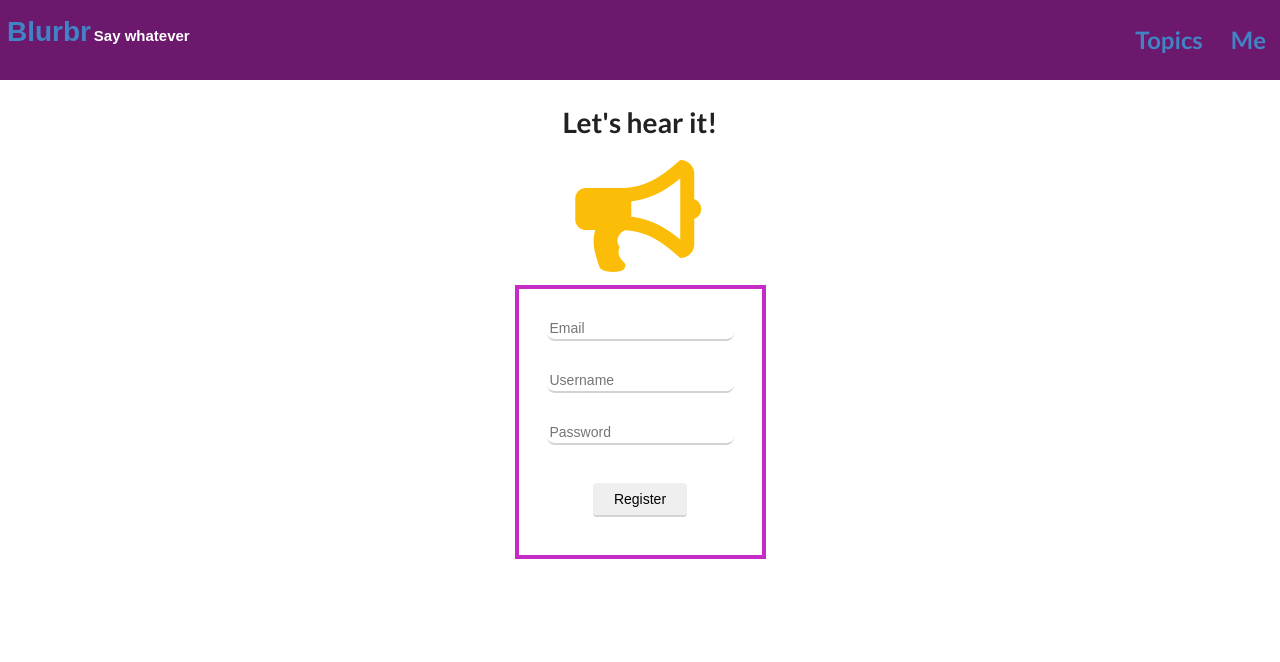
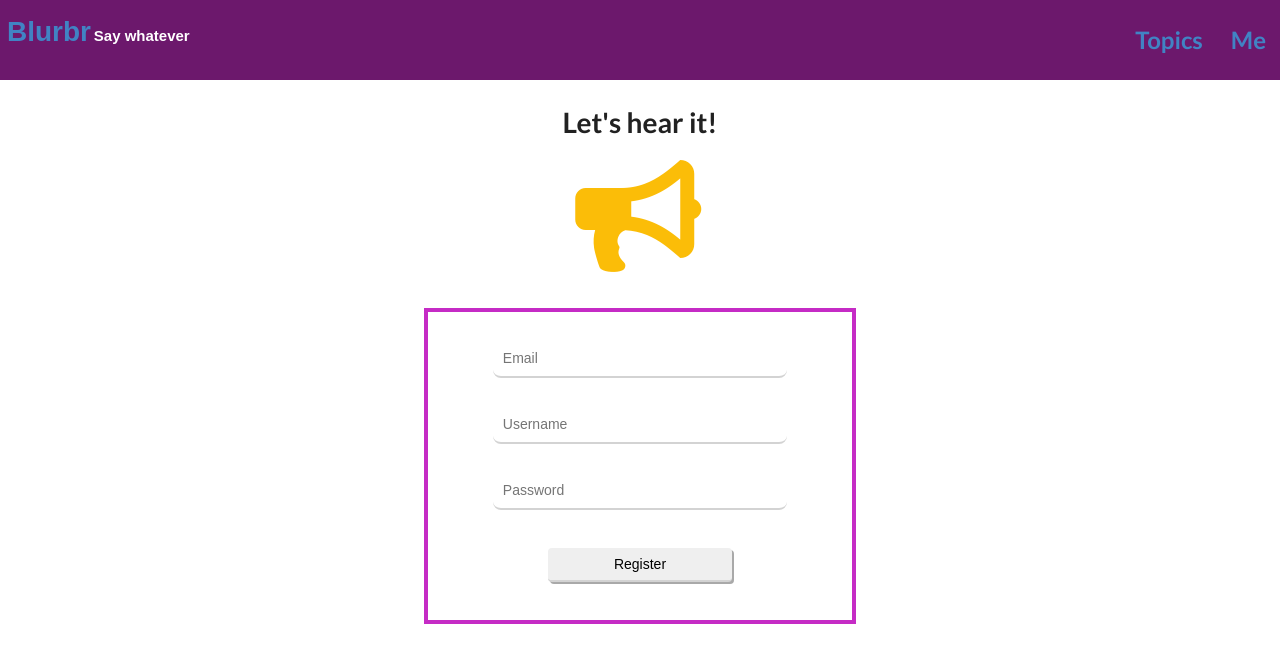
Before and after one commit to msiegrist92/blurbr_client, a Next.js app: page /register in a window 1280 px wide. Shown: the top 662 px of the page. Built offline with nearby package versions, Linux system fonts and the light colour scheme.

Commit message:
modal refactored - modal class changed - can now click through modal - toggle modal defined in parent component and passed as prop - modal ready for testing for 3 use cases

```diff
--- a/components/Modal.js
+++ b/components/Modal.js
@@ -1,22 +1,23 @@
 import React, {useEffect, useState, useLayoutEffect} from 'react';
-
+import {animateToggleDisplayFirst} from '../lib/utils/animationHandler';
 const Modal = ({children, show, toggle}) => {
 
-  let modal_class = '';
-
-  if(show){
-    modal_class = 'show_modal'
-  } else {
-    modal_class = 'hide_modal'
+  if (show){
+    const modal = document.querySelector('.modal');
+    modal.classList.add('show_modal');
   }
 
 
+
   return (
-      <div className={modal_class + " modal"}>
+      <div className='modal'>
         {children}
         <button
           className='big_button pos_right'
-          onClick={(e) => toggle(e, show)}>
+          onClick={(e) => {
+            e.preventDefault()
+            document.querySelector('.modal').classList.remove('show_modal')
+            toggle(e, show)}}>
           Hide
         </button>
       </div>
--- a/components/forms/RegisterUser.js
+++ b/components/forms/RegisterUser.js
@@ -1,7 +1,7 @@
 import React, {useState} from 'react';
 import axios from 'axios';
 
-const RegisterUser = () => {
+const RegisterUser = ({toggle, show}) => {
 
   const [email, setEmail] = React.useState('');
   const [username, setUsername] = React.useState('');
@@ -22,6 +22,8 @@ const RegisterUser = () => {
       //on success redirect user to customize with signature and avatar
       if(res.status === 201){
         setStatus('Register successful!')
+        toggleModal(e, show)
+
       }
       sessionStorage.setItem('token', res.data.token);
       window.location.href = ('/topics');
@@ -30,15 +32,16 @@ const RegisterUser = () => {
     })
   }
 
+  //we want modal to pop up with a welcome message when new user registers
 
   return (
-    <div className='center_cont'>
+    <div className='container'>
       <form
-        className='register_form'
+        className='register_form center_cont'
         onSubmit={(e) => {registerUser(e)}}>
 
         <input
-          className='text_focus'
+          className='text_focus center_cont'
           placeholder='Email'
           required id="email" type='text'
           value={email} name='email'
@@ -47,7 +50,7 @@ const RegisterUser = () => {
 
 
         <input
-          className='text_focus'
+          className='text_focus center_cont'
           placeholder="Username"
           required id="username" type='text'
           value={username}
@@ -56,7 +59,7 @@ const RegisterUser = () => {
 
 
         <input
-          className='text_focus'
+          className='text_focus center_cont'
           placeholder='Password'
           required id="password" type='password'
           value={password}
--- a/lib/utils/animationHandler.js
+++ b/lib/utils/animationHandler.js
@@ -16,8 +16,15 @@ const animateToggleDisplayTimeOut = (element, classOut, classIn, length, display
   }, length)
 }
 
+const animateToggleDisplayFirst = (element, classOut, classIn, display) => {
+  element.style.display = display;
+  element.classList.remove(classOut);
+  element.classList.add(classIn);
+}
+
 
 export {
   animateToggle,
-  animateToggleDisplayTimeOut
+  animateToggleDisplayTimeOut,
+  animateToggleDisplayFirst
 }
--- a/pages/register.js
+++ b/pages/register.js
@@ -3,18 +3,37 @@ import React, { useState } from 'react';
 
 import RegisterUser from '../components/forms/RegisterUser';
 import Header from '../components/Header';
+import Modal from '../components/Modal';
 
 const Register = () => {
+
+  const [modal, setModal] = useState(false)
+
+  const toggleModal = (e, modal) => {
+    if(modal){
+      setModal(false);
+    } else {
+      setModal(true);
+    }
+  }
 
   return (
     <div>
       <Header />
+      <Modal
+        show={modal}
+        toggle={toggleModal}>
+        <h1>Welcome to Blurbr!</h1>
+      </Modal>
       <h1 className='center_text'>Let's hear it!</h1>
       <div className='container'
         style={{marginTop: '20px'}}>
-        <i className='yellow bullhorn icon massive center_cont'
-          ></i>
-        <RegisterUser />
+      <i
+        className='yellow bullhorn icon massive center_cont'>
+      </i>
+      <RegisterUser
+        toggle={toggleModal}
+        show={modal} />
       </div>
     </div>
   )
--- a/styles/sass/globals.scss
+++ b/styles/sass/globals.scss
@@ -41,11 +41,12 @@ li {
   width: 75%;
   display: grid;
   margin: 0 auto;
+}
+
 
   .center_cont {
     justify-self: center;
   }
-}
 
 
   .pos_right {
@@ -128,3 +129,9 @@ textarea {
       outline: none;
     }
 }
+
+.hide {
+  display: none;
+}
+
+.show {}
--- a/styles/sass/modal.scss
+++ b/styles/sass/modal.scss
@@ -5,17 +5,19 @@
   top: 30vh;
   left: 15vw;
   display: grid;
-  padding: 20px;
   border: 3px solid #6C186C;
   border-radius: 12px;
-  transition: 750ms opacity linear;
-
-}
-
-.hide_modal {
+  transition: 1s opacity linear;
+  height: 0;
   opacity: 0;
 }
 
+// .hide_modal {
+//   opacity: 0;
+// }
+
 .show_modal {
-  opacity: 1;
+  opacity: 1 !important;
+  padding: 20px !important;
+  height: auto !important;
 }
--- a/styles/sass/register_form.scss
+++ b/styles/sass/register_form.scss
@@ -1,4 +1,5 @@
 .register_form {
+  width: 60%;
   margin-top: 5%;
   display: grid;
   grid-template-columns: 1fr;
@@ -7,20 +8,17 @@
   border: 4px solid #C52BC5;
   padding: 2em;
 
-  label {
-    font-size: 1.5em;
-  }
-
   input {
-    padding: 0;
     border: none;
     border-bottom: 2px solid lightgrey;
     border-radius: 8px;
-    padding: 3px;
+    padding: 10px;
+    width: 80%;
   }
 
   input[type=submit]{
     width: 50%;
+    box-shadow: 2px 2px darkgrey;
   }
 
 
```
